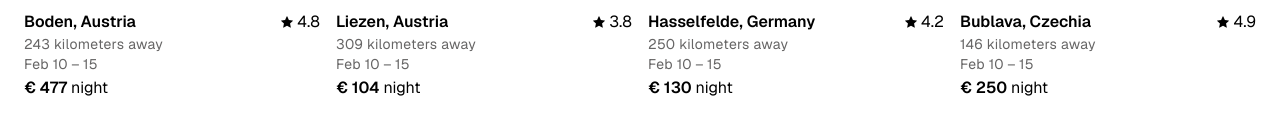
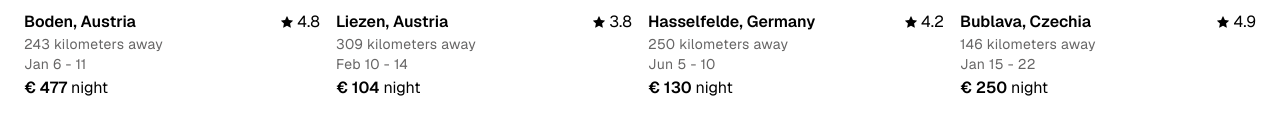
Before and after one commit to imansafari1991/Airbnb.UI, a Next.js app: page / in a window 1280 px wide. Shown: the part 500-640 px from the top of the page. Built offline with nearby package versions, Linux system fonts and the light colour scheme.

Commit message:
feat: add DisplayDate component to show the date of room cards

```diff
--- /dev/null
+++ b/app/components/display-date/DisplayDate.tsx
@@ -0,0 +1,25 @@
+"use client";
+
+import React from "react";
+import { IDisplayDateProps } from "./DisplayDate.types";
+
+export const DisplayDate: React.FC<IDisplayDateProps> = ({
+  date,
+  duration = 0,
+  locale = "en-US",
+  options = { month: "short", day: "numeric" },
+}) => {
+  const startDate = new Date(date);
+  const endDate = new Date(startDate);
+
+  if (duration > 0) {
+    endDate.setDate(startDate.getDate() + duration);
+  }
+
+  const startFormatted = startDate.toLocaleDateString(locale, options);
+  const endFormatted = endDate.toLocaleDateString(locale, { day: "numeric" });
+
+  return (
+    <p className="text-[#666565] text-sm tracking-wide leading-5">{`${startFormatted} - ${endFormatted}`}</p>
+  );
+};
--- /dev/null
+++ b/app/components/display-date/DisplayDate.types.ts
@@ -0,0 +1,6 @@
+export interface IDisplayDateProps {
+  date: string | Date; // Example: "2024-01-15"
+  duration?: number; // Number of days
+  locale?: string; // Locale for formatting, e.g., "en-US", "de-DE"
+  options?: Intl.DateTimeFormatOptions; // Options for `toLocaleDateString`
+}
--- /dev/null
+++ b/app/components/display-date/index.ts
@@ -0,0 +1 @@
+export * from "./DisplayDate";
--- a/app/components/room-card/RoomCard.tsx
+++ b/app/components/room-card/RoomCard.tsx
@@ -5,6 +5,7 @@ import Image from "next/image";
 import { HeartIcon, RateIcon } from "@/app/icons";
 import { Badge } from "../badge";
 import { ActionBtn } from "../action-btn";
+import { DisplayDate } from "../display-date";
 
 export const RoomCard: React.FC<IRoomCardProps> = ({
   data,
@@ -66,9 +67,7 @@ export const RoomCard: React.FC<IRoomCardProps> = ({
         </div>
 
         <p className="text-[#666565] text-sm tracking-wide">{distance}</p>
-        <p className="text-[#666565] text-sm tracking-wide leading-5">
-          Feb 10 – 15
-        </p>
+        <DisplayDate date={date} duration={duration} />
 
         <p className="font-semibold leading-7 text-black">
           {currency} {price} <span className="font-normal">night</span>
```
